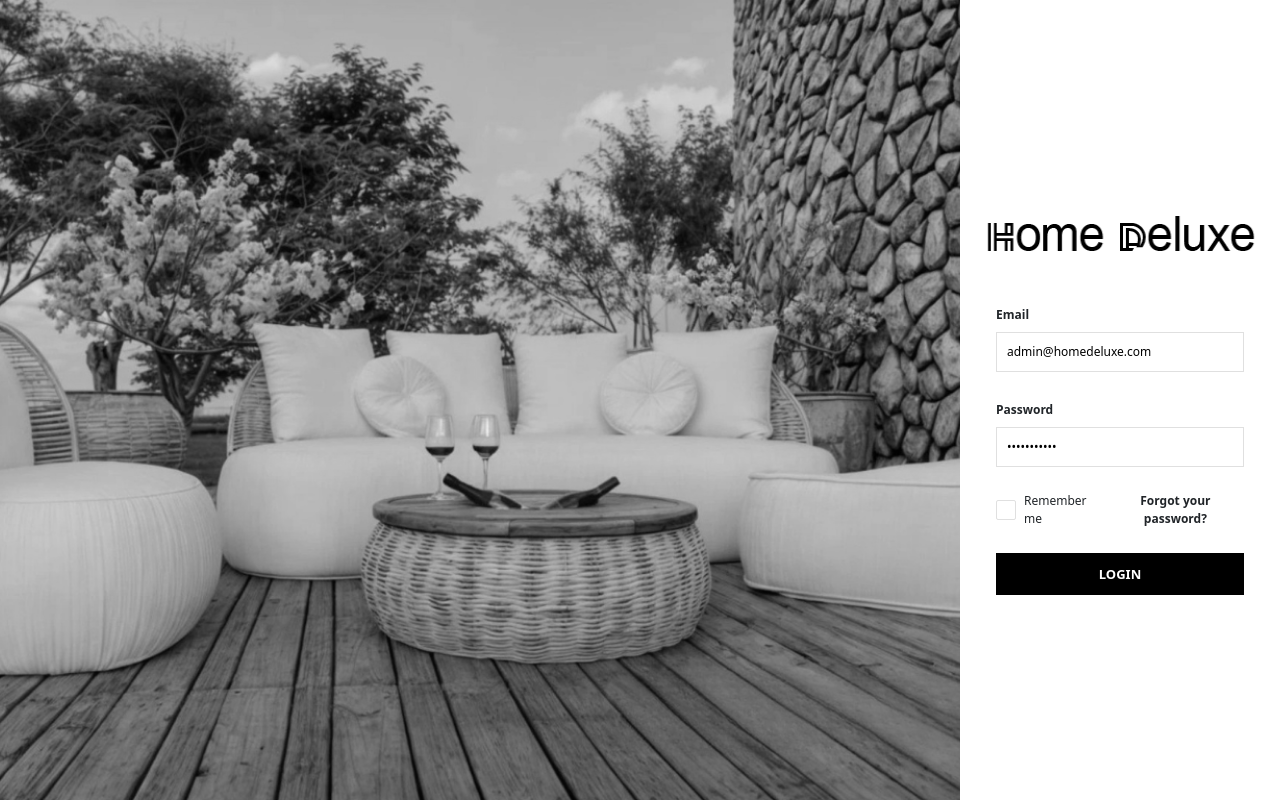
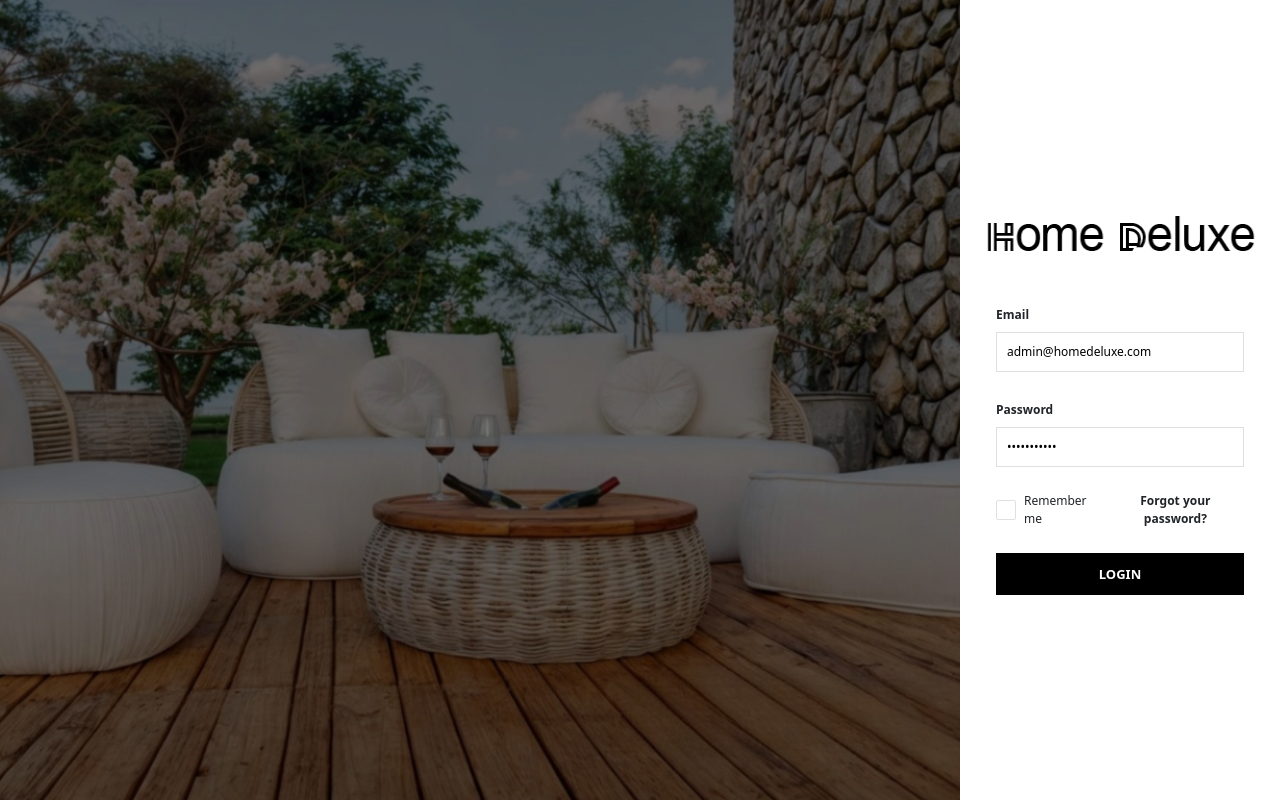
Before and after one commit to yanibustos/homedeluxe-admin-dashboard, a React (Vite) app: page /admin/login in a window 1280 px wide. Built offline with nearby package versions, Linux system fonts and the light colour scheme; no server answers.

Commit message:
SideImage - Test overlay instead of grayscale filter

```diff
--- a/src/assets/components/SideImage/SideImage.css
+++ b/src/assets/components/SideImage/SideImage.css
@@ -4,7 +4,20 @@
     background-repeat: no-repeat;
     background-size: cover;
     background-position: center;
-    filter: grayscale();
+    /* filter: grayscale(); */
+    z-index: 0;
+    position: relative;
+  }
+
+  .sideImage-div::before {
+    content: "";
+    position: absolute;
+    top: 0;
+    left: 0;
+    width: 100%;
+    height: 100%;
+    background-color: rgba(0, 0, 0, 0.5);
+    z-index: 1;
   }
 
   .form-center {
```
